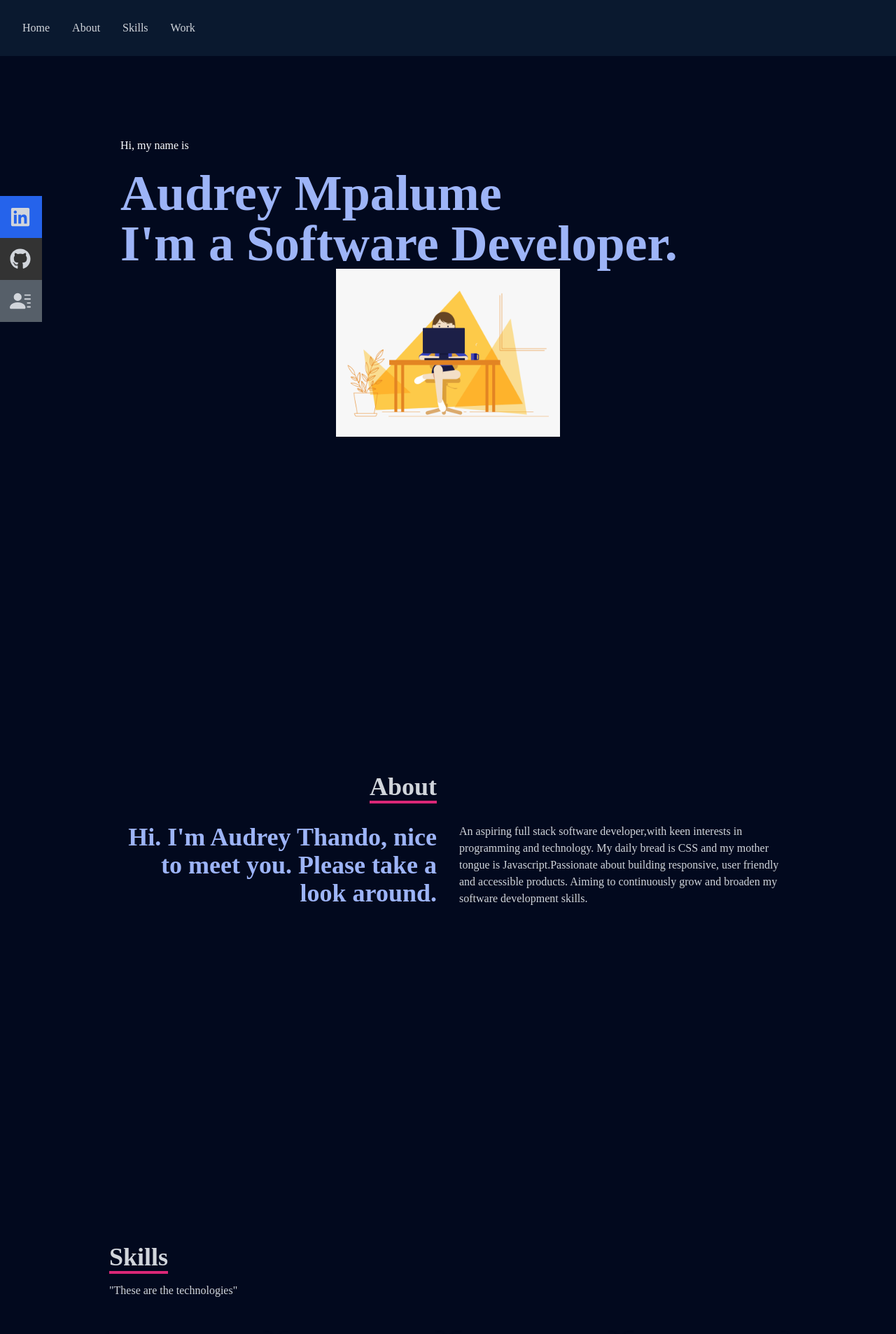
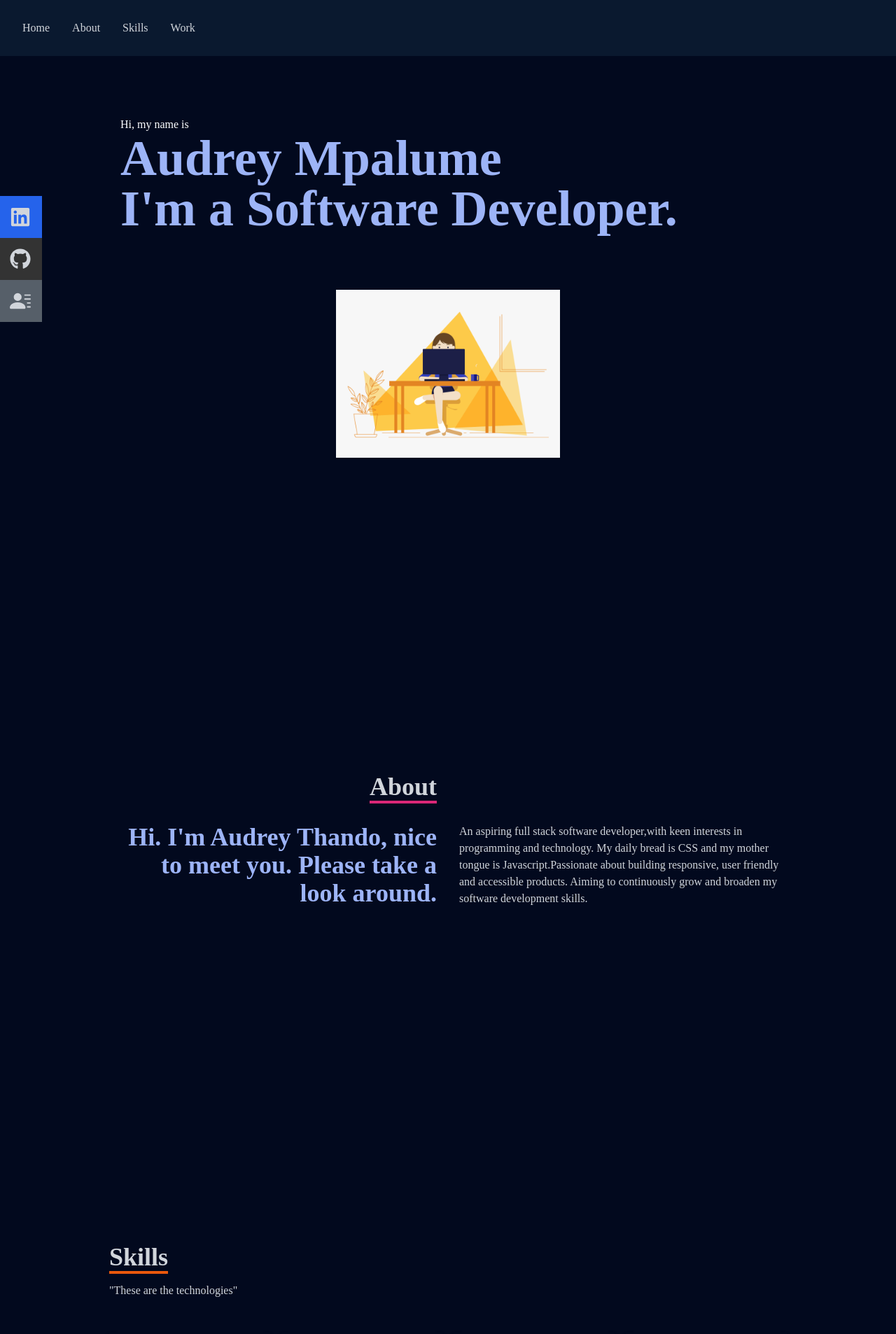
Before and after one commit to audreythando/portfolio-new, a React (Create React App) app: page / in a window 1280 px wide. Shown: the top 1906 px of the page at 70% size. Built offline with nearby package versions, Linux system fonts and the light colour scheme.

Commit message:
refactor: changed border color

```diff
--- a/src/components/Home.jsx
+++ b/src/components/Home.jsx
@@ -8,13 +8,13 @@ const Home = () => {
       {/* Container */}
       <div className='max-w-[1000px] mx-auto px-8 flex flex-col justify-center h-full'>
         <p className='text-grey-600 text-[#fdfdff] sm:text-left mt-5 '>Hi, my name is</p>
-        <h1 className='text-4xl sm:text-7xl font-bold text-[#9db4f7] sm:text-left mt-5 '>
+        <h1 className='text-4xl sm:text-7xl font-bold text-[#9db4f7] sm:text-left  '>
           Audrey Mpalume
         </h1>
         <h2 className='text-4xl sm:text-7xl font-bold text-[#9db4f7]'>
           I'm a Software Developer.
          </h2>
-         <img className='w-80 mx-auto mt-15' src={Gif} alt="gif" />
+         <img className='w-80 mx-auto mt-20' src={Gif} alt="gif" />
         {/* <p className='text-[#8892b0] py-4 max-w-[700px]'>
           I’m a full-stack developer specializing in building (and occasionally
           designing) exceptional digital experiences. Currently, I’m focused on
--- a/src/components/Skills.jsx
+++ b/src/components/Skills.jsx
@@ -16,7 +16,7 @@ const Skills = () => {
 
       <div className='max-w-[1000px] mx-auto p-4 flex flex-col justify-center w-full h-full'>
           <div>
-              <p className='text-4xl font-bold inline border-b-4 border-pink-600 '>Skills</p>
+              <p className='text-4xl font-bold inline border-b-4 border-orange-600 '>Skills</p>
               <p className='py-4'>
               <h1> "These are the technologies" </h1>
               </p>
```
